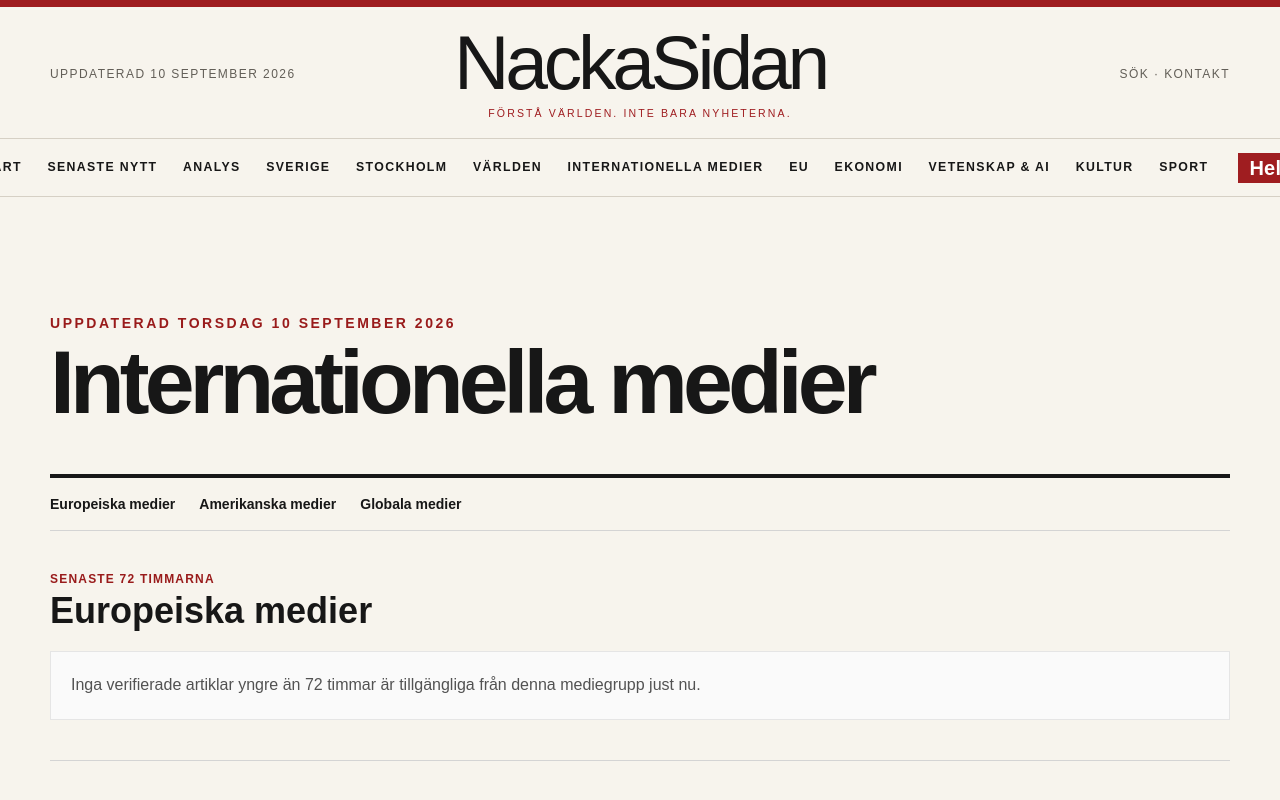
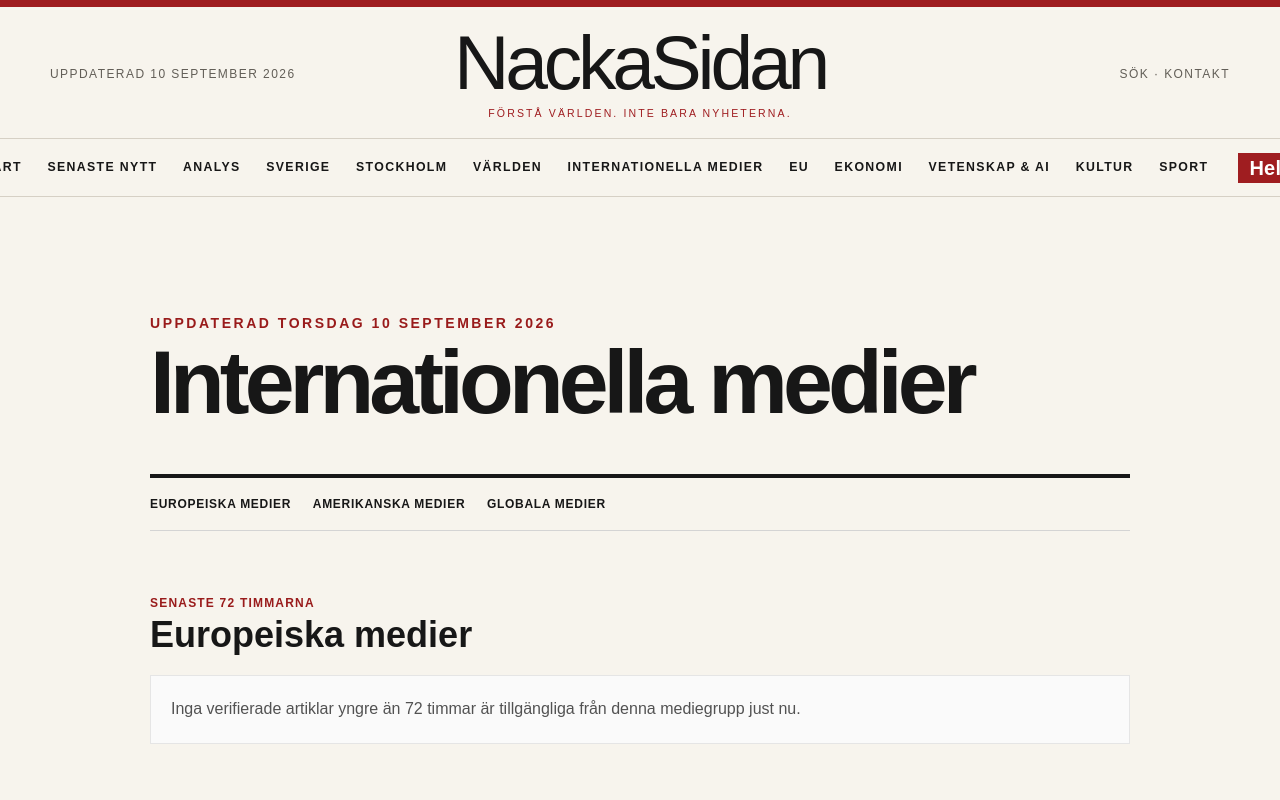
Before and after one commit to Djurgarden2019/NackaSidan-2026, a Next.js app: page /internationella-medier in a window 1280 px wide. Shown: the top 800 px of the page. Built offline with nearby package versions, Linux system fonts and the light colour scheme; no server answers.

Commit message:
Lås enhetlig bredd, typografi och sidrytm

```diff
--- a/app/unified-layout.css
+++ b/app/unified-layout.css
@@ -207,6 +207,27 @@ main>.shell>section:first-child{padding-top:0}
   width:min(var(--content),calc(100% - 3rem));
   margin-inline:auto;
 }
+.standard-section-page{
+  width:min(980px,calc(100% - 3rem))!important;
+  margin-inline:auto;
+  padding-inline:0!important;
+  font-family:Arial,Helvetica,sans-serif!important;
+  color:var(--ink)!important;
+}
+.standard-section-page header h1,
+.standard-section-page section h2,
+.standard-section-page article h3{
+  font-family:Georgia,'Times New Roman',serif;
+}
+.standard-section-page nav{
+  gap:1.35rem;
+  font-size:.75rem;
+  letter-spacing:.06em;
+  text-transform:uppercase;
+}
+.standard-section-page section{
+  padding-block:clamp(2.75rem,5vw,4.5rem);
+}
 #main-content>main>.shell,
 #main-content>main.mx-auto{
   width:100%;
@@ -241,6 +262,7 @@ main>.shell>section:first-child{padding-top:0}
   .current-section-image img{aspect-ratio:16/10;min-height:0}
   .current-section-image figcaption{padding:1.25rem}
   #main-content>main{width:min(100% - 1.5rem,var(--content))}
+  .standard-section-page{width:min(100% - 1.5rem,980px)!important}
 }
 
 
```
